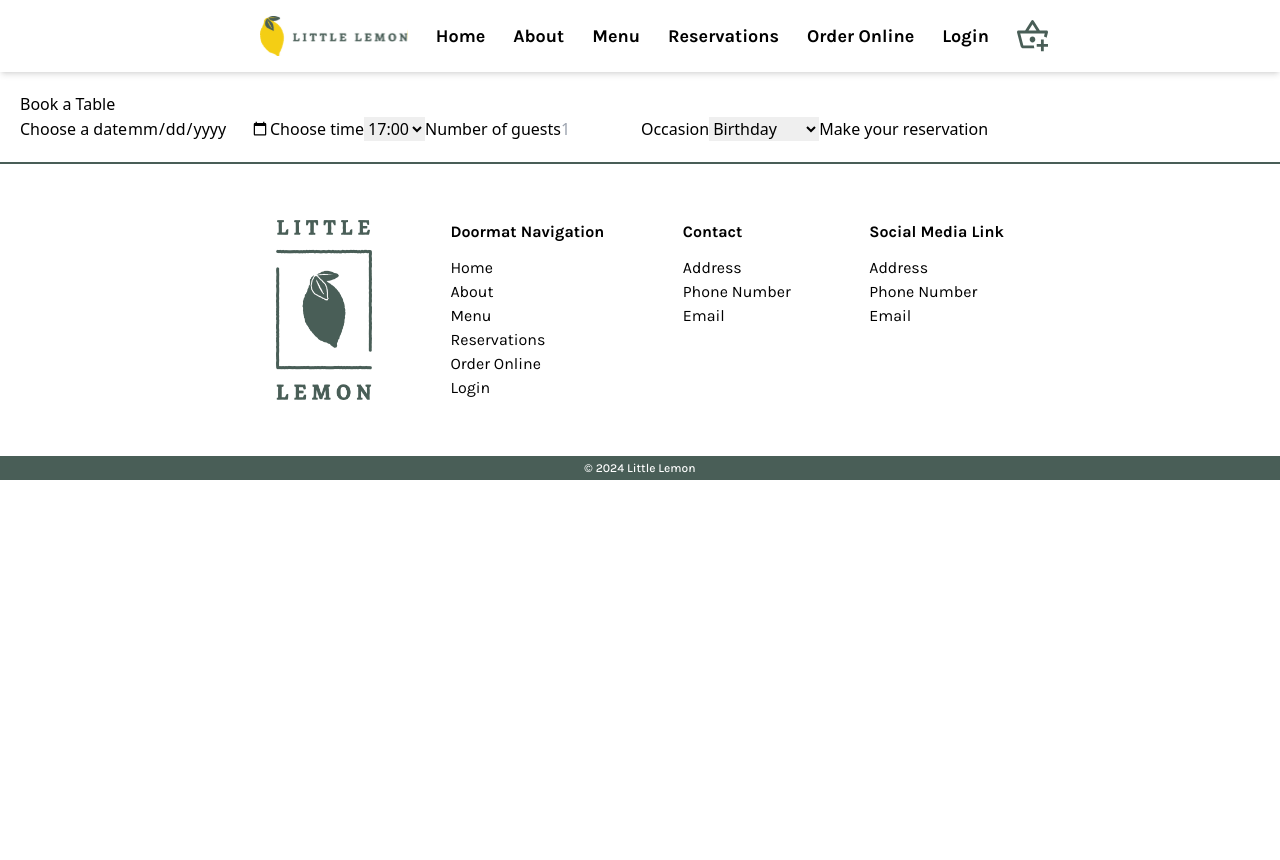
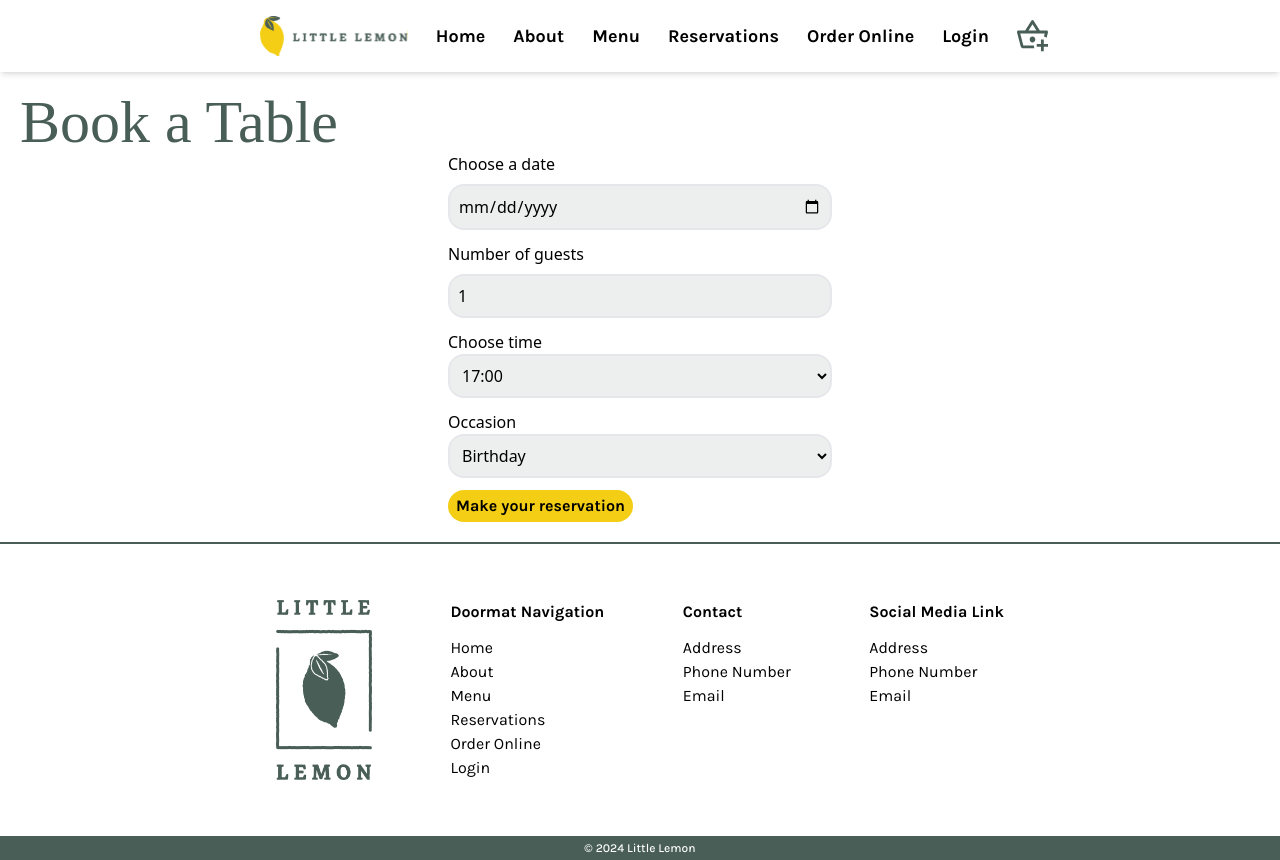
Before and after one commit to juliannGabrielDev/final-project-front-end, a React (Vite) app: page /booking in a window 1280 px wide. Before the commit the page ends 800 px from the top, so only its background shows below. Built offline with nearby package versions, Linux system fonts and the light colour scheme; a web font is replaced by a local one.

Commit message:
02 - 01 -24. 2

```diff
--- /dev/null
+++ b/src/components/CustomInput.jsx
@@ -0,0 +1,33 @@
+import PropTypes from 'prop-types';
+
+export default function CustomInput({ id, type, label, placeholder, value, onChange, ...rest }) {
+    return (
+        <>
+            <label
+                htmlFor={id}
+                className="block mb-2 font-medium"
+            >
+                    {label}
+            </label>
+            <input
+                id={id}
+                type={type}
+                placeholder={placeholder}
+                value={value}
+                onChange={onChange}
+                {...rest}
+                className="block mb-3 w-full bg-highlightWhite outline-none rounded-2xl p-2 border-2 focus:border-primaryGreen focus:ring-primaryGreen"
+            />
+        </>
+    )
+}
+
+CustomInput.propTypes = {
+    id: PropTypes.string.isRequired,
+    type: PropTypes.string.isRequired,
+    label: PropTypes.string.isRequired,
+    placeholder: PropTypes.string,
+    value: PropTypes.string,
+    onChange: PropTypes.func.isRequired,
+    rest: PropTypes.object,
+}
--- a/src/components/CustomLink.jsx
+++ /dev/null
@@ -1 +0,0 @@
-import PropTypes from 'prop-types';
--- /dev/null
+++ b/src/components/H1.jsx
@@ -0,0 +1,12 @@
+import PropTypes from 'prop-types';
+
+export default function H1({children, variant}) {
+    return (
+        <h1 className={`${variant} text-5xl md:text-6xl leading-9 font-medium font-markazi`}>{children}</h1>
+    )
+}
+
+H1.propTypes = {
+    children: PropTypes.string.isRequired,
+    variant: PropTypes.string,
+}
--- /dev/null
+++ b/src/components/index.js
@@ -0,0 +1,3 @@
+export {default as Button} from './Button';
+export {default as CustomInput} from './CustomInput';
+export {default as H1} from './H1';
--- a/src/layout/Nav.jsx
+++ b/src/layout/Nav.jsx
@@ -17,7 +17,7 @@ export default function Nav() {
 
 // Este es el componente que contiene la lógica de navegación
 function NavContent() {
-    const { navMenu, navbar, handleMenu } = useNavMenuContext();  // Llamando a useNavMenuContext dentro del componente hijo que está dentro del proveedor
+    const { navMenu, navbar } = useNavMenuContext();  // Llamando a useNavMenuContext dentro del componente hijo que está dentro del proveedor
 
     return (
         <nav ref={navbar} className="bg-white sticky top-0 z-10">
@@ -83,6 +83,11 @@ function NavLink({ route, children }) {
     )
 }
 
+NavLink.propTypes = {
+    route: PropTypes.string,
+    children: PropTypes.string,
+};
+
 NavMenu.propTypes = {
     variant: PropTypes.string,
 };
--- a/src/layout/NavMenuContext.jsx
+++ b/src/layout/NavMenuContext.jsx
@@ -1,4 +1,5 @@
 import {createContext, useContext, useRef, useState} from "react";
+import PropTypes from "prop-types";
 
 // Create a context for the NavMenu component
 const NavMenuContext = createContext();
@@ -31,3 +32,7 @@ export function NavMenuProvider({children}) {
 export function useNavMenuContext() {
     return useContext(NavMenuContext);
 }
+
+NavMenuProvider.propTypes = {
+    children: PropTypes.node.isRequired,
+}
--- a/src/pages/BookingPage.jsx
+++ b/src/pages/BookingPage.jsx
@@ -1,7 +1,11 @@
+import CustomInput from '../components/CustomInput';
+import H1 from '../components/H1';
+import Button from '../components/Button';
+
 export default function BookingPage() {
     return (
         <section className="p-5">
-            <h1>Book a Table</h1>
+            <H1 variant="text-primaryGreen">Book a Table</H1>
             <BookingForm />
         </section>
     )
@@ -9,11 +13,23 @@ export default function BookingPage() {
 
 function BookingForm() {
     return (
-        <form>
-            <label htmlFor="res-date">Choose a date</label>
-            <input type="date" id="res-date" />
-            <label htmlFor="res-time">Choose time</label>
-            <select id="res-time">
+        <form className="max-w-sm mx-auto">
+            <CustomInput
+                id="rest-date"
+                type="date"
+                label="Choose a date"
+            />
+            <CustomInput
+                id="rest-guests"
+                type="number"
+                label="Number of guests"
+                placeholder="1"
+                value="1"
+                min="1"
+                max="10"
+            />
+            <label htmlFor="res-time" className="mb-2 font-medium">Choose time</label>
+            <select id="res-time" className="lock mb-3 w-full bg-highlightWhite outline-none rounded-2xl p-2 border-2 focus:border-primaryGreen focus:ring-primaryGreen">
                 <option value="">17:00</option>
                 <option value="">18:00</option>
                 <option value="">19:00</option>
@@ -21,14 +37,15 @@ function BookingForm() {
                 <option value="">21:00</option>
                 <option value="">22:00</option>
             </select>
-            <label htmlFor="guests">Number of guests</label>
-            <input type="number" id="guests" placeholder="1" min="1" max="10" />
-            <label htmlFor="occasion">Occasion</label>
-            <select id="occasion">
+            <label htmlFor="occasion" className="mb-2 font-medium">Occasion</label>
+            <select id="occasion" className="lock mb-3 w-full bg-highlightWhite outline-none rounded-2xl p-2 border-2 focus:border-primaryGreen focus:ring-primaryGreen">
                 <option value="">Birthday</option>
                 <option value="">Anniversary</option>
             </select>
-            <input type="submit" value="Make your reservation" />
+
+            <Button>
+                <input type="submit" value="Make your reservation" />
+            </Button>
         </form>
     )
 }
--- a/src/pages/Home.jsx
+++ b/src/pages/Home.jsx
@@ -1,18 +1,21 @@
-import Food1 from "../assets/restaurantfood.jpg";
-import Button from "../components/Button";
-import Categories from "../layout/Categories";
-import Specials from "../layout/Specials";
-import CustomersSay from "../layout/CustomersSay";
-import Chicago from "../layout/Chicago";
+import Food1 from '../assets/restaurantfood.jpg';
+// import Button from '../components/Button';
+import Categories from '../layout/Categories';
+import Specials from '../layout/Specials';
+import CustomersSay from '../layout/CustomersSay';
+import Chicago from '../layout/Chicago';
+// import H1 from '../components/H1';
 
-import { Link } from "react-router-dom";
+import { Button, H1 } from '../components';
+
+import { Link } from 'react-router-dom';
 
 export default function Home() {
     return (
         <>
             <header className="bg-primaryGreen">
                 <div className="p-5 grid grid-cols-2 max-w-3xl mx-auto relative">
-                    <h1 className="text-primaryYellow text-5xl md:text-6xl leading-9 font-medium font-markazi col-span-2">Little Lemon</h1>
+                    <H1 variant="text-primaryYellow col-span-2">Little Lemon</H1>
                     <h2 className="font-markazi text-white text-4xl col-span-2 mb-3">Chicago</h2>
                     <p className="text-white font-karla font-medium text-xs md:text-base md:col-span-2 md:w-48 md:mb-5">We are a family owned Mediterranean restaurant, focused on traditional recipes served with a modern twist.</p>
                     <img
```
